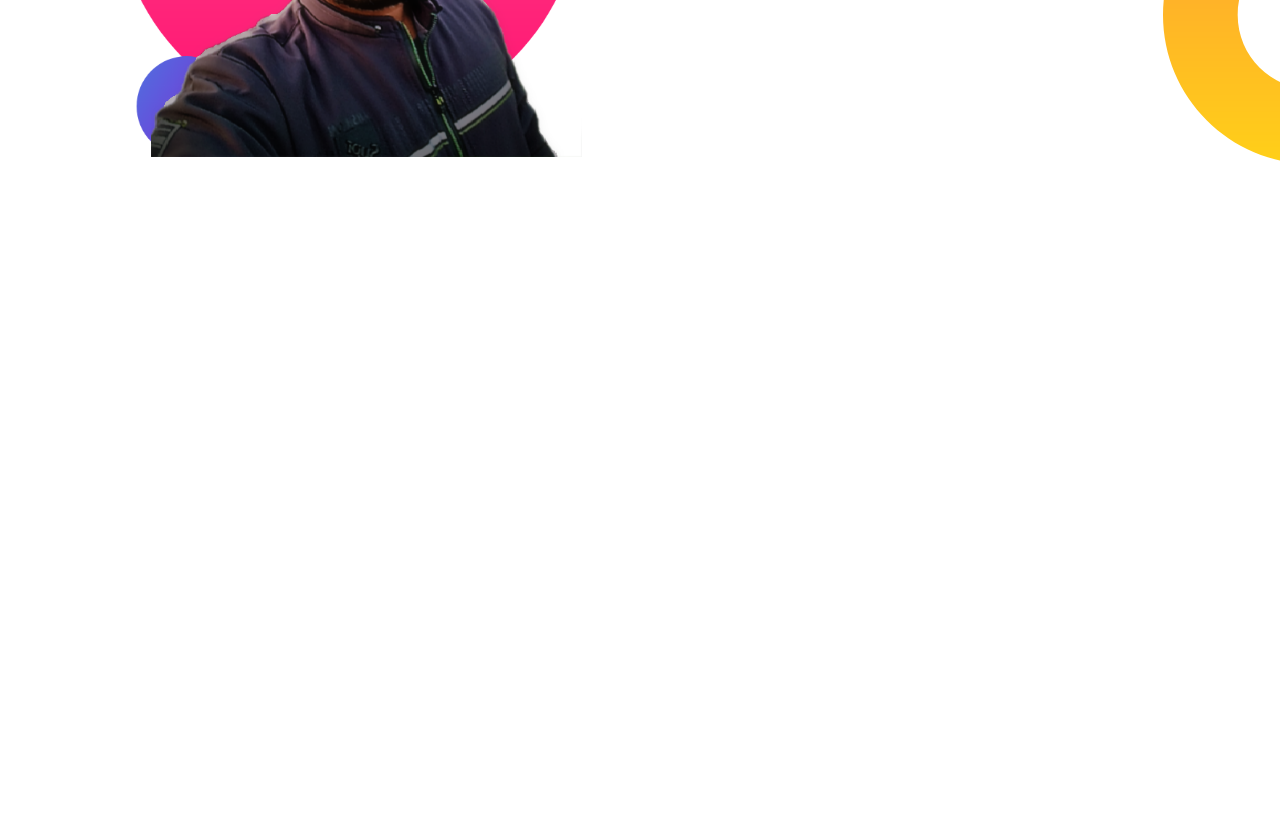
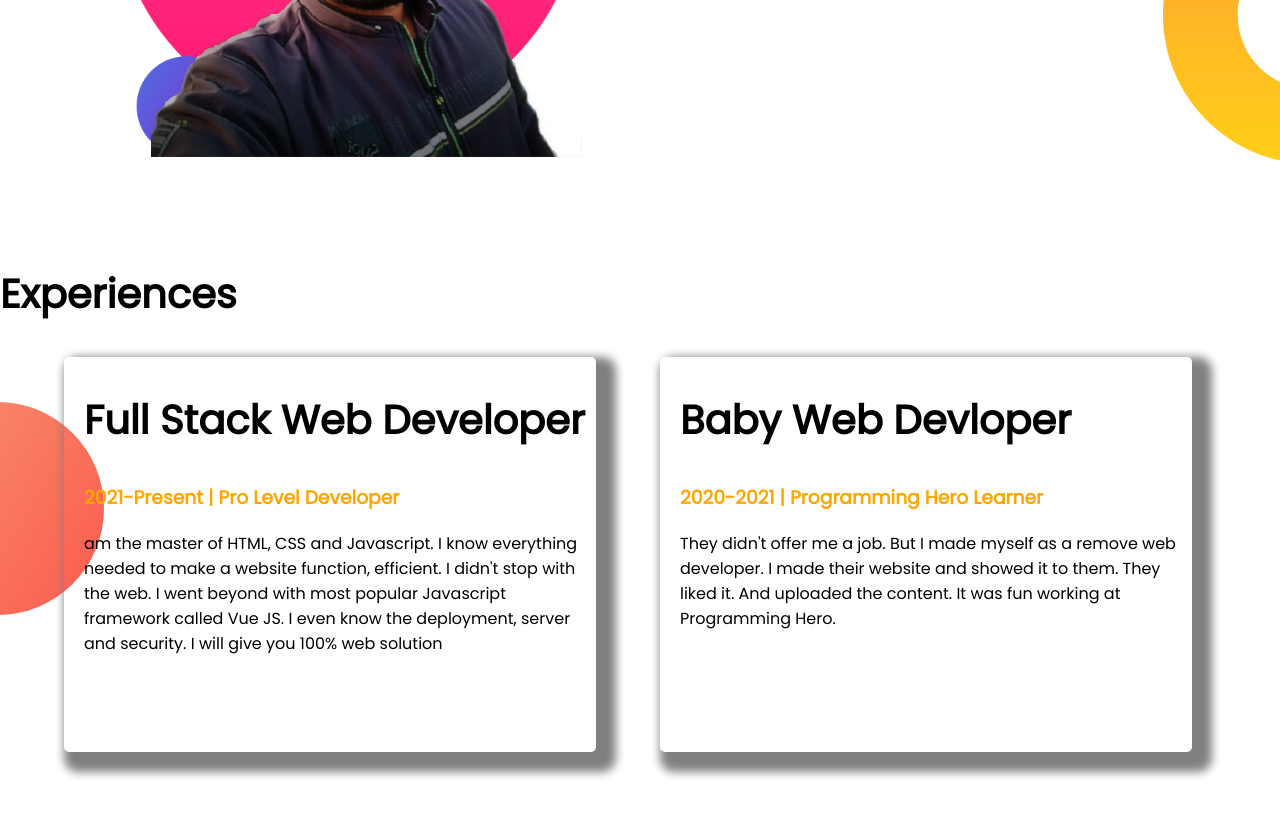
Before and after one commit to IstiaqeAhmed/developer-portfolio, a plain HTML site: page index.html in a window 1280 px wide. Shown: the part 931-1748 px from the top of the page. Before the commit the page ends 1195 px from the top, so only its background shows below. Drawn offline with Linux system fonts and the light colour scheme.

Commit message:
box-shadow add

```diff
--- a/index.html
+++ b/index.html
@@ -14,7 +14,7 @@
 </head>
 
 <body>
-    <section class="top-banner">
+    <section class="flexible-container top-banner">
         <div class="half-width">
             <h1>Welcome To</h1>
             <h1> <span class="colourfull-name">Istiaqe Ahemed </span> World</h1>
@@ -30,7 +30,7 @@
             <img src="images/Untitled.png" alt="">
         </div>
     </section>
-    <section class="dream-big">
+    <section class="flexible-container dream-big">
         <div class="half-width">
             <img src="images/my-bg2 (2).png" alt="">
         </div>
@@ -42,6 +42,27 @@
             <a target="_blank" class="link-button" href="https://resume-6fcaa.web.app/">DOWNLOAD RESUME</a>
         </div>
     </section>
+
+    <section class="experiences">
+        <h1>Experiences</h1>
+        <div class="flexible-container">
+            <div class="experience-item">
+                <h1>Full Stack Web Developer</h1>
+                <h3 class="colourfull-name">2021-Present | Pro Level Developer</h3>
+                <p> am the master of HTML, CSS and Javascript. I know everything needed to make a website function,
+                    efficient. I didn't stop with the web. I went beyond with most popular Javascript framework called
+                    Vue
+                    JS. I even know the deployment, server and security. I will give you 100% web solution</p>
+            </div>
+            <div class="experience-item">
+                <h1>Baby Web Devloper</h1>
+                <h3 class="colourfull-name">2020-2021 | Programming Hero Learner</h3>
+                <p>They didn't offer me a job. But I made myself as a remove web developer. I made their website and
+                    showed
+                    it to them. They liked it. And uploaded the content. It was fun working at Programming Hero.</p>
+            </div>
+        </div>
+    </section>
 </body>
 
 </html>
--- a/style.css
+++ b/style.css
@@ -3,12 +3,12 @@ body{
     margin: 0;
 }
 h1{
-    font-size: 50px;
+    font-size: 40px;
 }
 .colourfull-name{
     color: orange;
 }
-section{
+.flexible-container{
     display: flex;
     margin-bottom: 100px;
 }
@@ -35,6 +35,18 @@ section{
 .dream-big{
     background-image: url(images/dream-bg.png);
     background-repeat: no-repeat;
-    background-position: right bottom;
-
+    background-position: bottom right ;
 }
+.experience-item{
+    width: 40%;
+    box-shadow: 10px 10px 10px 10px  grey;
+    margin-left: 5%;
+    padding-left: 20px;
+    padding-bottom: 80px;
+    border-radius: 5px;
+}
+.experiences{
+    background-image: url(images/exp-bg.png);
+    background-repeat: no-repeat;
+    background-position: left center ;
+}
```
